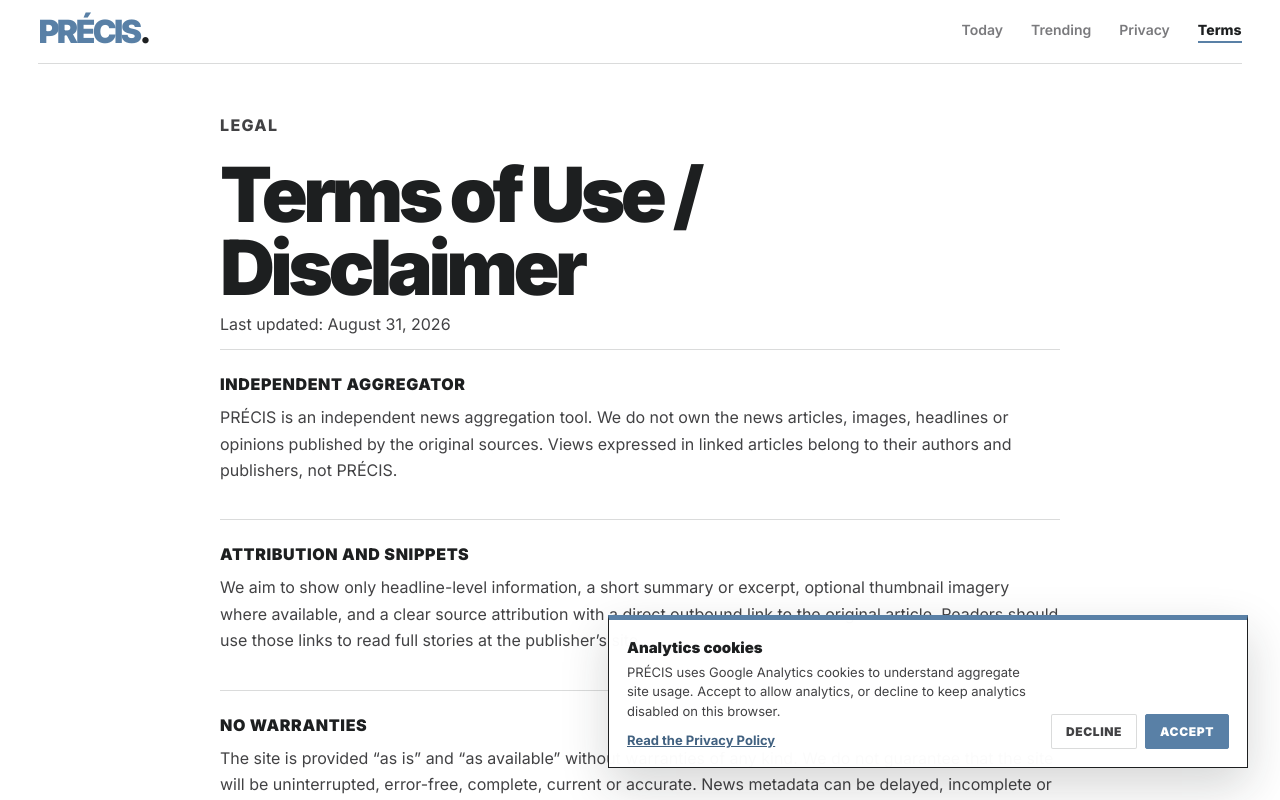
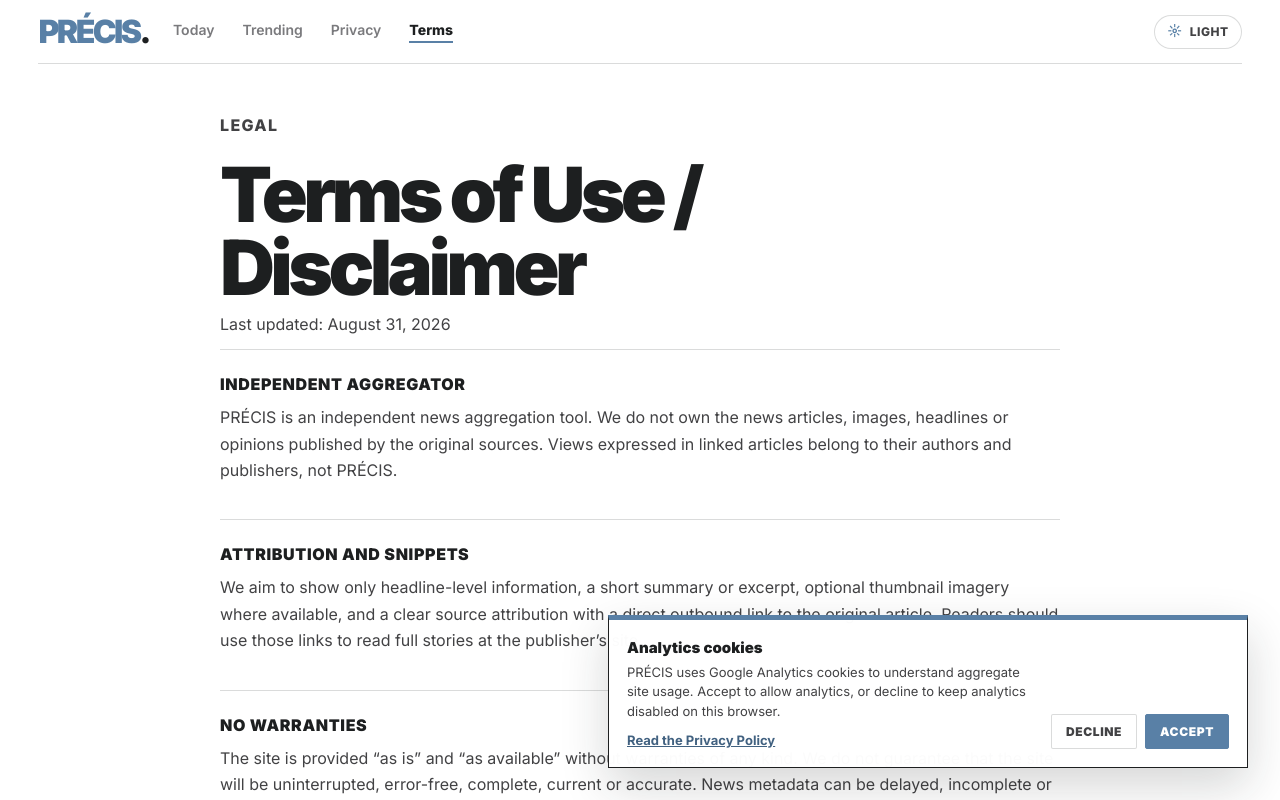
Before and after one commit to HumpreyCogayGit/precis_web, a React (Vite) app in the folder react-app/: page /terms in a window 1280 px wide. Shown: the top 800 px of the page. Built offline with nearby package versions, Linux system fonts and the light colour scheme; no server answers.

Commit message:
add darkmode

```diff
--- a/react-app/src/App.css
+++ b/react-app/src/App.css
@@ -22,6 +22,12 @@
   --surface-strong: #eeeeee;
   --line: rgba(29, 31, 32, 0.16);
   --line-dark: #1d1f20;
+  --header-bg: rgba(255, 255, 255, 0.94);
+  --panel-bg: rgba(255, 255, 255, 0.98);
+  --control-bg: #ffffff;
+  --control-bg-hover: var(--surface-strong);
+  --on-accent: #ffffff;
+  --shadow-elevated: rgba(29, 31, 32, 0.18);
   --max-width: 1220px;
   --radius: 2px;
   --header-height: 65px;
@@ -29,6 +35,38 @@
   --scrim-mobile: rgba(29, 31, 32, 0.35);
 }
 
+:root[data-theme="dark"] {
+  --accent: #8bb6df;
+  --accent-600: #79a7d0;
+  --accent-dark: #b8d6f2;
+  --accent-100: rgba(139, 182, 223, 0.14);
+  --accent-200: rgba(139, 182, 223, 0.28);
+  --accent-800: #c6ddf4;
+  --accent-900: #edf6ff;
+  --ink: #f4f7fa;
+  --ink-soft: #d5dce4;
+  --muted: #a4afbb;
+  --subtle: #7f8b97;
+  --neutral-200: #27313b;
+  --neutral-250: #46515d;
+  --neutral-300: #35414d;
+  --neutral-400: #596674;
+  --band: #18212b;
+  --paper: #0d141b;
+  --surface: #141d26;
+  --surface-strong: #1d2834;
+  --line: rgba(244, 247, 250, 0.16);
+  --line-dark: #d8e1ea;
+  --header-bg: rgba(13, 20, 27, 0.92);
+  --panel-bg: rgba(20, 29, 38, 0.98);
+  --control-bg: #101922;
+  --control-bg-hover: #1d2834;
+  --on-accent: #07111b;
+  --shadow-elevated: rgba(0, 0, 0, 0.42);
+  --scrim: rgba(0, 0, 0, 0.56);
+  --scrim-mobile: rgba(0, 0, 0, 0.62);
+}
+
 * {
   box-sizing: border-box;
 }
@@ -57,7 +95,9 @@
   color: var(--ink);
 }
 
-.app {
+.app,
+.trending-page,
+.legal-page {
   min-height: 100vh;
   overflow-x: hidden;
   color: var(--ink);
@@ -128,7 +168,7 @@
   justify-content: space-between;
   gap: 24px;
   border-bottom: 1px solid var(--line);
-  background: rgba(255, 255, 255, 0.94);
+  background: var(--header-bg);
   backdrop-filter: blur(14px);
 }
 
@@ -186,6 +226,41 @@
   align-items: center;
   gap: 12px;
   margin-left: auto;
+}
+
+.theme-toggle {
+  display: inline-flex;
+  flex-shrink: 0;
+  align-items: center;
+  gap: 7px;
+  min-height: 34px;
+  border: 1px solid var(--line);
+  border-radius: 999px;
+  padding: 0 12px;
+  color: var(--ink-soft);
+  background: var(--control-bg);
+  cursor: pointer;
+  font-size: 0.75rem;
+  font-weight: 800;
+  letter-spacing: 0.04em;
+  text-transform: uppercase;
+  transition: border-color 160ms ease, background-color 160ms ease, color 160ms ease;
+}
+
+.theme-toggle:hover {
+  border-color: var(--accent);
+  color: var(--ink);
+  background: var(--control-bg-hover);
+}
+
+.theme-toggle-icon {
+  display: inline-grid;
+  width: 16px;
+  height: 16px;
+  place-items: center;
+  color: var(--accent);
+  font-size: 0.9rem;
+  line-height: 1;
 }
 
 .header-search {
@@ -240,7 +315,7 @@
   flex-shrink: 0;
   border: 2px solid var(--accent);
   padding: 9px 14px;
-  color: #ffffff;
+  color: var(--on-accent);
   background: var(--accent);
   font-size: 0.75rem;
   font-weight: 900;
@@ -252,7 +327,7 @@
 
 .membership-link:hover {
   border-color: var(--accent-dark);
-  color: #ffffff;
+  color: var(--on-accent);
   background: var(--accent-dark);
 }
 
@@ -351,7 +426,7 @@
 }
 
 .date-chip--active {
-  color: #ffffff;
+  color: var(--on-accent);
   background: var(--accent);
 }
 
@@ -368,7 +443,7 @@
 }
 
 .date-chip--active .date-chip-count {
-  color: #ffffff;
+  color: var(--on-accent);
   background: rgba(255, 255, 255, 0.28);
 }
 
@@ -395,7 +470,7 @@
 }
 
 .date-filter-tune--open {
-  color: #ffffff;
+  color: var(--on-accent);
   background: var(--accent);
 }
 
@@ -584,7 +659,7 @@
 .date-range-day--edge,
 .date-range-day--edge:hover:not(:disabled) {
   border-radius: var(--radius);
-  color: #ffffff;
+  color: var(--on-accent);
   background: var(--accent);
 }
 
@@ -602,7 +677,7 @@
   border: none;
   border-radius: var(--radius);
   padding: 10px 14px;
-  color: #ffffff;
+  color: var(--on-accent);
   background: var(--accent);
   cursor: pointer;
   font-size: 0.8125rem;
@@ -661,7 +736,7 @@
   border: none;
   border-radius: var(--radius);
   padding: 9px 14px;
-  color: #ffffff;
+  color: var(--on-accent);
   background: var(--accent);
   cursor: pointer;
   font-size: 0.8125rem;
@@ -677,7 +752,7 @@
 .filters-button-count {
   border-radius: var(--radius);
   padding: 0 6px;
-  color: #ffffff;
+  color: var(--on-accent);
   background: rgba(255, 255, 255, 0.28);
   font-size: 0.75rem;
   font-weight: 800;
@@ -1069,7 +1144,7 @@
   border: none;
   border-radius: var(--radius);
   padding: 10px 14px;
-  color: #ffffff;
+  color: var(--on-accent);
   background: var(--accent);
   cursor: pointer;
   font-size: 0.8125rem;
@@ -1296,7 +1371,7 @@
 }
 
 .btn-secondary:hover {
-  color: #ffffff;
+  color: var(--on-accent);
   background: var(--ink);
 }
 
@@ -1418,7 +1493,7 @@
 }
 
 .discover-chip.active {
-  color: #ffffff;
+  color: var(--on-accent);
   background: var(--accent);
 }
 
@@ -1432,7 +1507,7 @@
 }
 
 .discover-chip.active .discover-chip-count {
-  color: #ffffff;
+  color: var(--on-accent);
   background: rgba(255, 255, 255, 0.28);
 }
 
@@ -1496,7 +1571,7 @@
   border-radius: var(--radius);
   padding: 6px 8px;
   color: var(--ink);
-  background: #ffffff;
+  background: var(--control-bg);
   cursor: pointer;
   font-size: 0.8125rem;
   font-weight: 700;
@@ -1517,7 +1592,7 @@
   height: 30px;
   border: none;
   border-left: 1px solid var(--line);
-  background: #ffffff;
+  background: var(--control-bg);
   color: var(--muted);
   cursor: pointer;
   transition: background-color 160ms ease, color 160ms ease;
@@ -1529,11 +1604,11 @@
 
 .view-toggle-btn:hover {
   color: var(--ink);
-  background: var(--surface-strong);
+  background: var(--control-bg-hover);
 }
 
 .view-toggle-btn.active {
-  color: #ffffff;
+  color: var(--on-accent);
   background: var(--accent);
 }
 
@@ -1950,7 +2025,7 @@
   border: 2px solid var(--accent);
   border-radius: var(--radius);
   padding: 12px 20px;
-  color: #ffffff;
+  color: var(--on-accent);
   background: var(--accent);
   cursor: pointer;
   font-size: 0.8125rem;
@@ -1963,6 +2038,7 @@
   background: var(--accent-dark);
 }
 
+.theme-toggle:focus-visible,
 .site-nav-link:focus-visible,
 .lead-image-link:focus-visible,
 .lead-headline a:focus-visible,
@@ -2424,7 +2500,7 @@
 .trend-badge--flat,
 .trend-badge--muted {
   color: var(--ink-soft);
-  background: var(--surface-strong);
+  background: var(--control-bg-hover);
 }
 
 /* --- Drill-down --- */
@@ -2638,8 +2714,8 @@
   border: 1px solid var(--line-dark);
   border-top: 5px solid var(--accent);
   padding: 18px;
-  background: rgba(255, 255, 255, 0.98);
-  box-shadow: 0 18px 44px rgba(29, 31, 32, 0.18);
+  background: var(--panel-bg);
+  box-shadow: 0 18px 44px var(--shadow-elevated);
   color: var(--ink);
   font-family: Inter, ui-sans-serif, system-ui, -apple-system, BlinkMacSystemFont, "Segoe UI", sans-serif;
 }
@@ -2686,7 +2762,7 @@
 
 .cookie-button--primary {
   border: 1px solid var(--accent);
-  color: #ffffff;
+  color: var(--on-accent);
   background: var(--accent);
 }
 
@@ -2698,7 +2774,7 @@
 .cookie-button--secondary {
   border: 1px solid var(--line);
   color: var(--ink-soft);
-  background: #ffffff;
+  background: var(--control-bg);
 }
 
 .cookie-button--secondary:hover {
--- a/react-app/src/App.jsx
+++ b/react-app/src/App.jsx
@@ -6,6 +6,7 @@
 import axios from 'axios';
 import FilterPanel from './FilterPanel.jsx';
 import SiteFooter from './components/SiteFooter.jsx';
+import ThemeToggle from './components/ThemeToggle.jsx';
 import DateFilterBar, { rangeChipLabel as dateRangeChipLabel } from './DateFilterBar.jsx';
 import { ChevronLeftIcon, ChevronRightIcon, CloseIcon, SearchIcon } from './icons.jsx';
 import {
@@ -1340,6 +1341,7 @@
           <span className="site-nav-link site-nav-link--soon" aria-disabled="true">Saved</span>
         </nav>
         <div className="site-header-actions">
+          <ThemeToggle />
           <label className="header-search">
             <SearchIcon />
             <input
--- /dev/null
+++ b/react-app/src/components/ThemeToggle.jsx
@@ -0,0 +1,60 @@
+import { useEffect, useState } from 'react';
+
+const THEME_STORAGE_KEY = 'precis-theme';
+const THEMES = new Set(['light', 'dark']);
+
+const safeStorage = () => {
+  try {
+    return window.localStorage;
+  } catch (err) {
+    return null;
+  }
+};
+
+export const readStoredTheme = () => {
+  if (typeof window === 'undefined') {
+    return 'light';
+  }
+
+  const stored = safeStorage()?.getItem(THEME_STORAGE_KEY);
+  return THEMES.has(stored) ? stored : 'light';
+};
+
+export const applyTheme = (theme) => {
+  if (typeof document === 'undefined') {
+    return;
+  }
+
+  const nextTheme = THEMES.has(theme) ? theme : 'light';
+  document.documentElement.dataset.theme = nextTheme;
+  document.documentElement.style.colorScheme = nextTheme;
+};
+
+export const initTheme = () => {
+  applyTheme(readStoredTheme());
+};
+
+const ThemeToggle = () => {
+  const [theme, setTheme] = useState(readStoredTheme);
+  const isDark = theme === 'dark';
+
+  useEffect(() => {
+    applyTheme(theme);
+    safeStorage()?.setItem(THEME_STORAGE_KEY, theme);
+  }, [theme]);
+
+  return (
+    <button
+      type="button"
+      className="theme-toggle"
+      aria-label={`Switch to ${isDark ? 'light' : 'dark'} mode`}
+      aria-pressed={isDark}
+      onClick={() => setTheme((current) => (current === 'dark' ? 'light' : 'dark'))}
+    >
+      <span className="theme-toggle-icon" aria-hidden="true">{isDark ? '☾' : '☼'}</span>
+      <span className="theme-toggle-label">{isDark ? 'Dark' : 'Light'}</span>
+    </button>
+  );
+};
+
+export default ThemeToggle;
--- a/react-app/src/main.jsx
+++ b/react-app/src/main.jsx
@@ -4,9 +4,12 @@
 import { BrowserRouter, Route, Routes } from 'react-router-dom';
 import App from './App.jsx';
 import CookieConsent from './components/CookieConsent.jsx';
+import { initTheme } from './components/ThemeToggle.jsx';
 import TrendingPage from './pages/TrendingPage.jsx';
 import { PrivacyPolicyPage, TermsPage } from './pages/LegalPages.jsx';
 import reportWebVitals from './reportWebVitals';
+
+initTheme();
 
 // The router lives here rather than inside App so that `/` renders the existing
 // App component verbatim -- no new provider, state or wrapper reaches the home
--- a/react-app/src/pages/LegalPages.jsx
+++ b/react-app/src/pages/LegalPages.jsx
@@ -1,6 +1,7 @@
 import { Link } from 'react-router-dom';
 
 import SiteFooter from '../components/SiteFooter.jsx';
+import ThemeToggle from '../components/ThemeToggle.jsx';
 
 const today = new Intl.DateTimeFormat('en', { year: 'numeric', month: 'long', day: 'numeric' }).format(new Date());
 
@@ -15,6 +16,9 @@
       <Link to="/privacy" className={`site-nav-link${current === 'privacy' ? ' active' : ''}`} aria-current={current === 'privacy' ? 'page' : undefined}>Privacy</Link>
       <Link to="/terms" className={`site-nav-link${current === 'terms' ? ' active' : ''}`} aria-current={current === 'terms' ? 'page' : undefined}>Terms</Link>
     </nav>
+    <div className="site-header-actions">
+      <ThemeToggle />
+    </div>
   </header>
 );
 
--- a/react-app/src/pages/TrendingPage.jsx
+++ b/react-app/src/pages/TrendingPage.jsx
@@ -5,6 +5,7 @@
 
 import FilterPanel from '../FilterPanel.jsx';
 import SiteFooter from '../components/SiteFooter.jsx';
+import ThemeToggle from '../components/ThemeToggle.jsx';
 import { formatRelativeTime } from '../App.jsx';
 import { formatSiteName } from '../sources';
 import {
@@ -357,6 +358,7 @@
           <span className="site-nav-link active" aria-current="page">Trending</span>
         </nav>
         <div className="site-header-actions">
+          <ThemeToggle />
           <button
             type="button"
             ref={filtersButtonRef}
```
